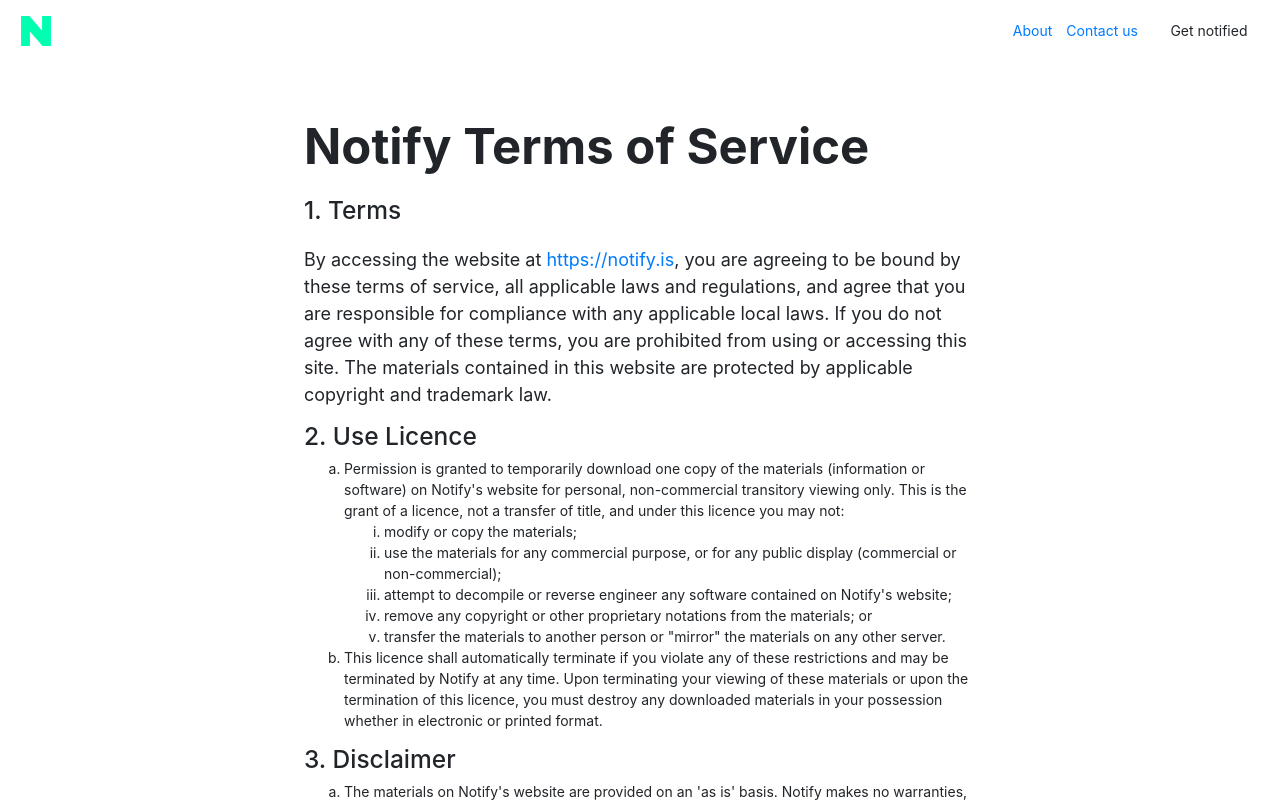
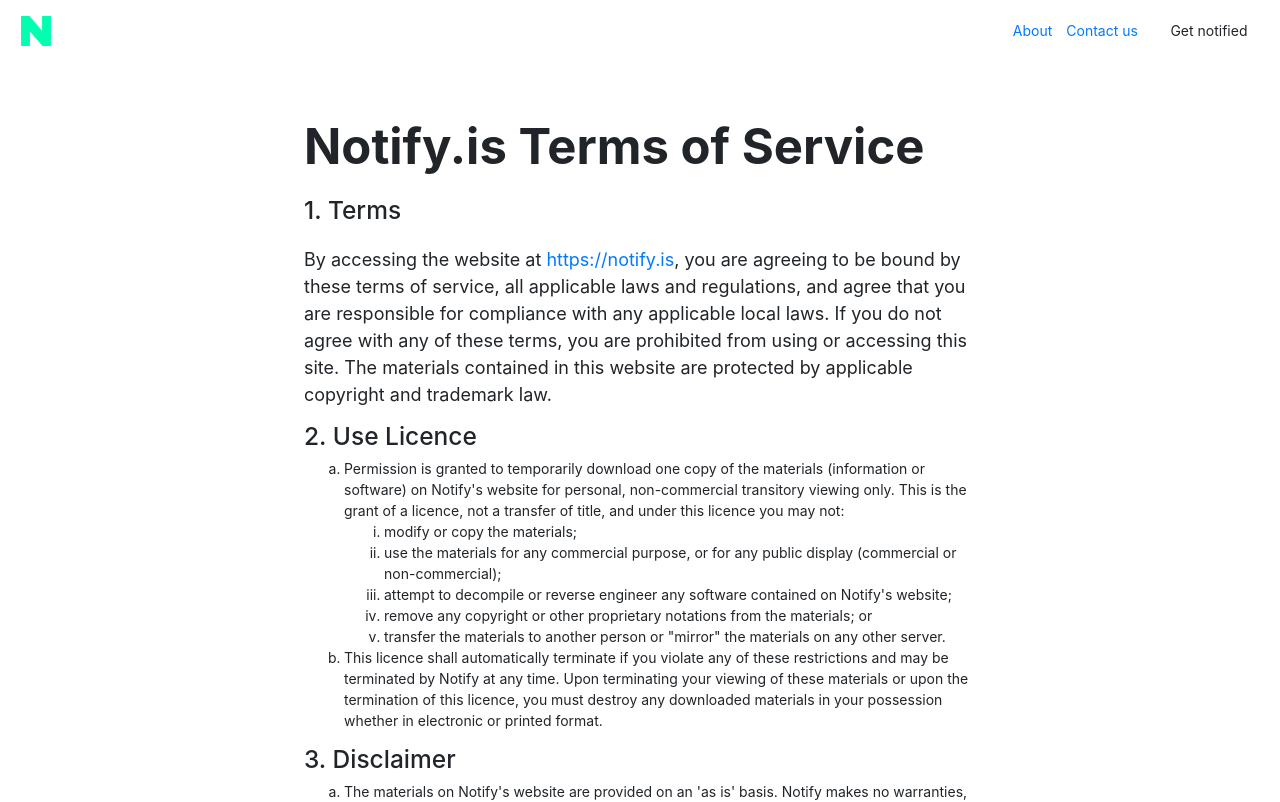
Before and after one commit to oliverproud/notify.is, a Next.js app: page /tos in a window 1280 px wide. Shown: the top 802 px of the page. Built offline with nearby package versions, Linux system fonts and the light colour scheme.

Commit message:
clean up all pages

```diff
--- a/pages/contact.js
+++ b/pages/contact.js
@@ -27,6 +27,5 @@
       </div>
 
     </Layout>
-
-
-)}
+  )
+}
--- a/pages/privacy.js
+++ b/pages/privacy.js
@@ -39,6 +39,5 @@
       </div>
 
     </Layout>
-
-
-)}
+  )
+}
--- a/pages/signup.js
+++ b/pages/signup.js
@@ -49,4 +49,5 @@
       </div>
 
     </Layout>
-)}
+  )
+}
--- a/pages/tos.js
+++ b/pages/tos.js
@@ -11,7 +11,7 @@
       </Head>
 
       <div className="intro-header px-3 py-3 pt-md-5 pb-md-5 mx-auto">
-        <h1 className="display-4">Notify Terms of Service</h1>
+        <h1 className="display-4">Notify.is Terms of Service</h1>
         <h3 className="h3-tos">1. Terms</h3>
         <p className="p-tos">By accessing the website at <Link href="/"><a>https://notify.is</a></Link>, you are agreeing to be bound by these terms of service, all applicable laws and regulations, and agree that you are responsible for compliance with any applicable local
           laws. If you do not agree with any of these terms, you are prohibited from using or accessing this site. The materials contained in this website are protected by applicable copyright and trademark law.</p>
@@ -65,6 +65,5 @@
       </div>
 
     </Layout>
-
-
-)}
+  )
+}
```
Also changed, not shown: pages/about.js (+3 -4 lines), pages/index.js (+3 -4 lines).
